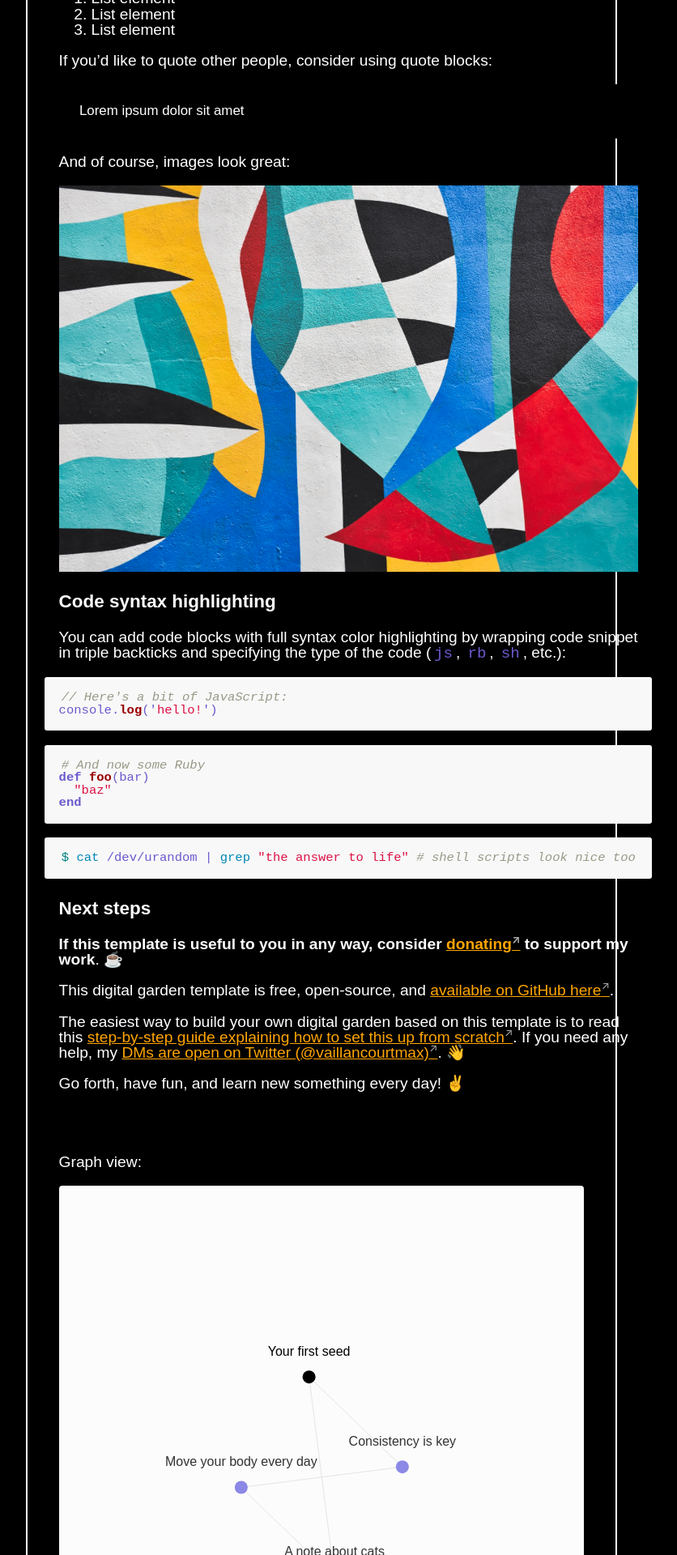
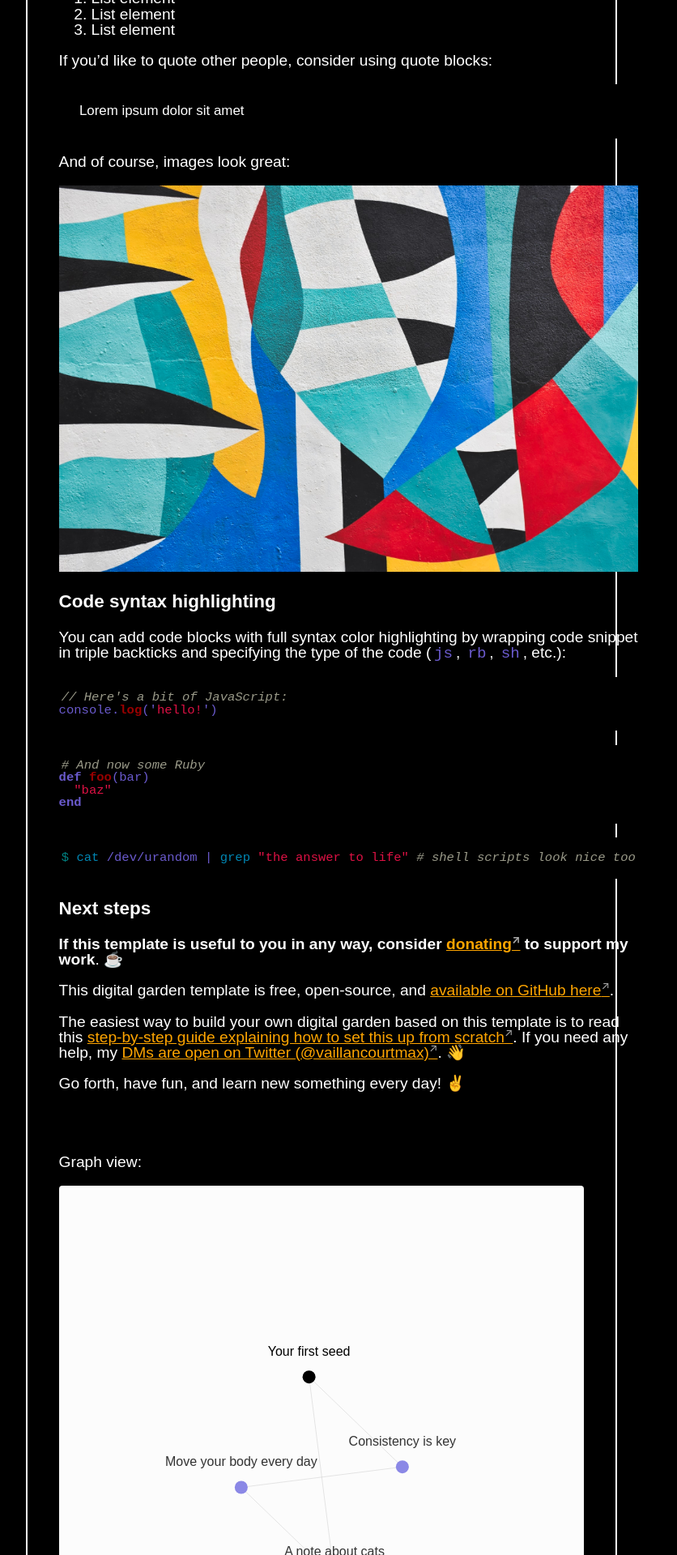
Before and after one commit to xcela/Exocore, a Jekyll site: the page built from _notes/your-first-note.md, in a window 1280 px wide. Shown: the part 1555-3475 px from the top of the page at 81% size, without its empty margins (243-1079 px from the left). Built offline with Jekyll 4.4.1, drawn with Linux system fonts in a browser that asks for light colours.

Commit message:
Update _code.scss

```diff
--- a/_sass/_code.scss
+++ b/_sass/_code.scss
@@ -1,5 +1,5 @@
 .highlight  {
-  background: #f8f8f8;
+  background: black;
   padding: 1px 1em;
   border-radius: 3px;
   font-size: 1em;
```
